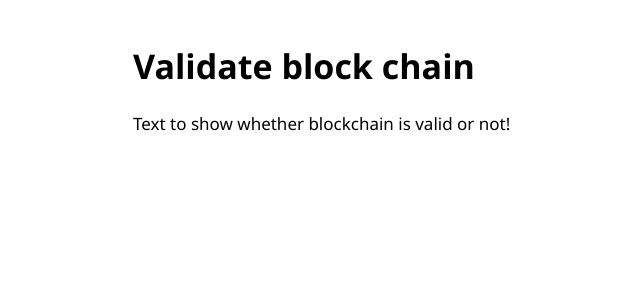
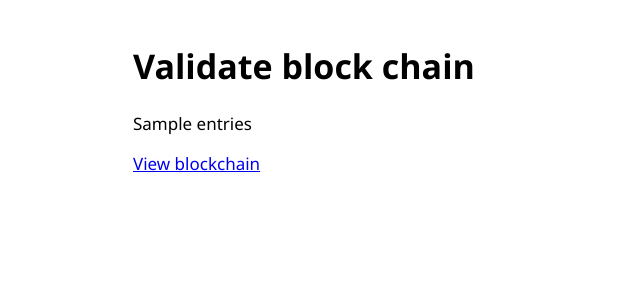
Before and after one commit to himalayasharma/elementary-blockchain, a Flask app: template src/templates/validate_blockchain.html in a window 1280 px wide. Shown: the top 300 px of the page, without its empty margins (7-647 px from the left). Run offline with Flask 2, Linux system fonts and the light colour scheme; the template is opened without the code that fills it: most values are stand-ins (such as "Sample title", 1, 10 or a date in 2020).

```diff
--- a/src/templates/validate_blockchain.html
+++ b/src/templates/validate_blockchain.html
@@ -5,6 +5,7 @@
     </head>
     <body>
         <h1>Validate block chain</h1>
-        <p>Text to show whether blockchain is valid or not!</p>
+        <p>{{ entries }}</p>
+        <a href="/view_blockchain">View blockchain</a>
     </body>
 </html>
```
